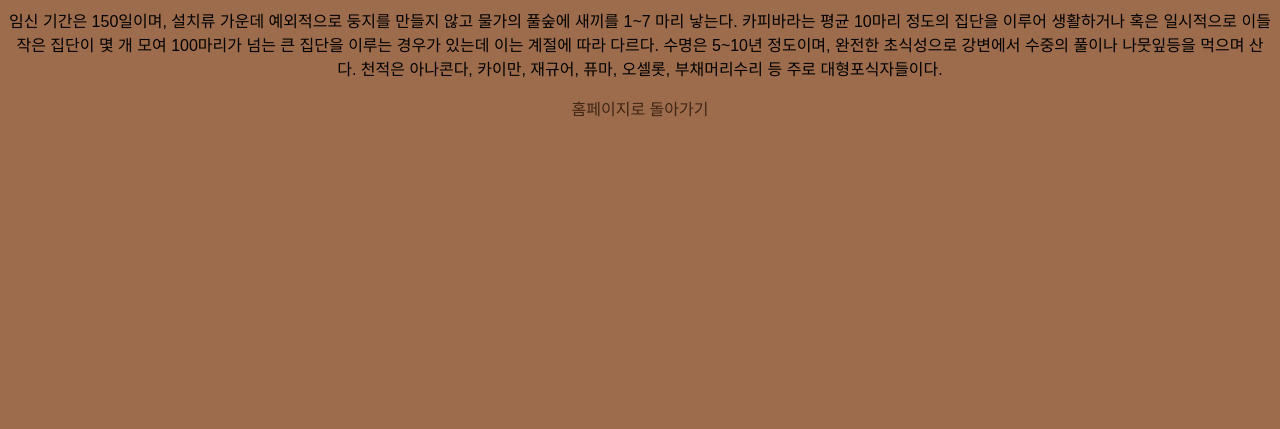
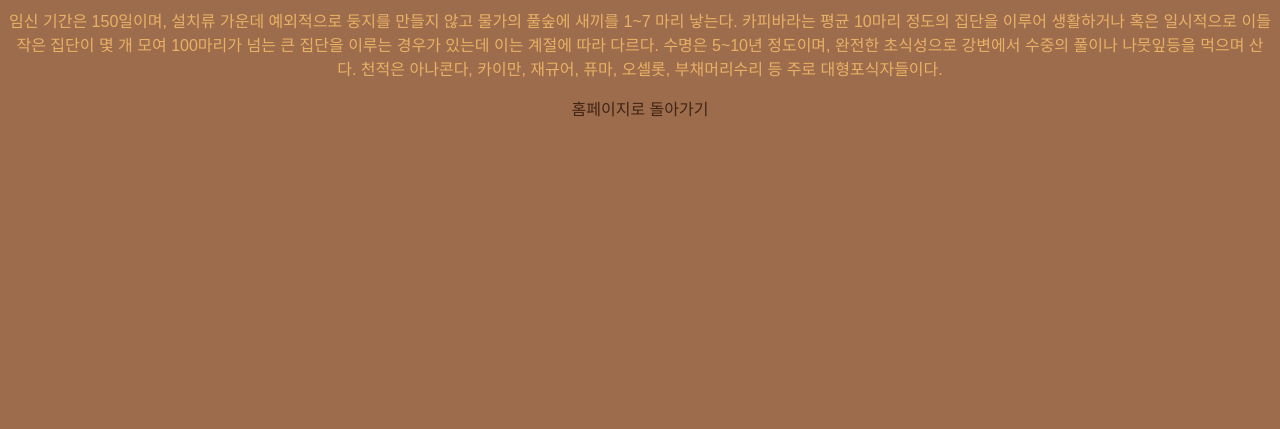
Before and after one commit to changsoo07/windowater, a plain HTML site: page information.html in a window 1280 px wide. Shown: the part 371-800 px from the top of the page. Drawn offline with Linux system fonts and the light colour scheme.

Commit message:
Update information.html

```diff
--- a/information.html
+++ b/information.html
@@ -18,6 +18,9 @@
             color: inherit;
             cursor: pointer;
         }
+        p{
+            color: #e8b164
+        }
         p1 {
             color: #402615
         }
```
